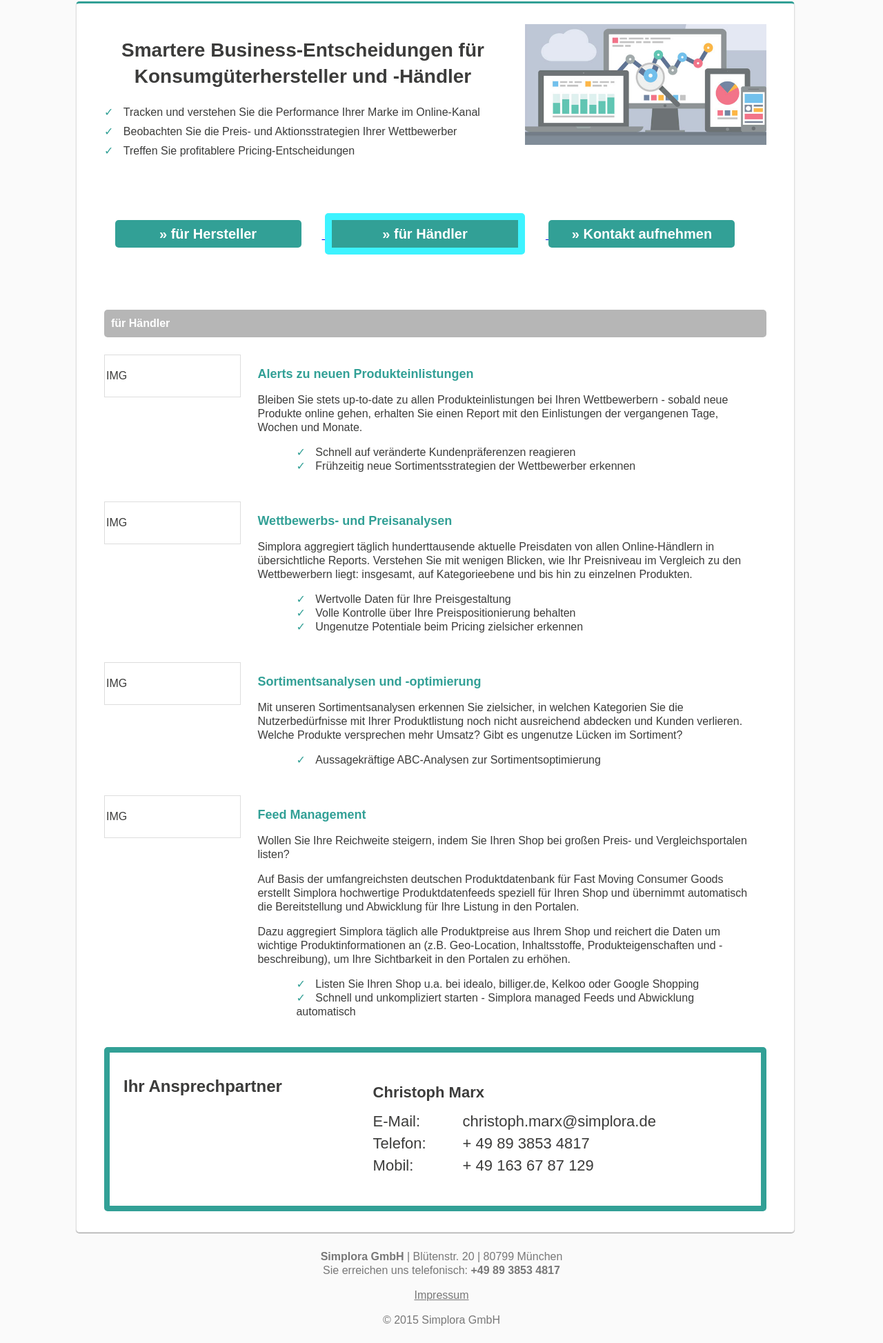
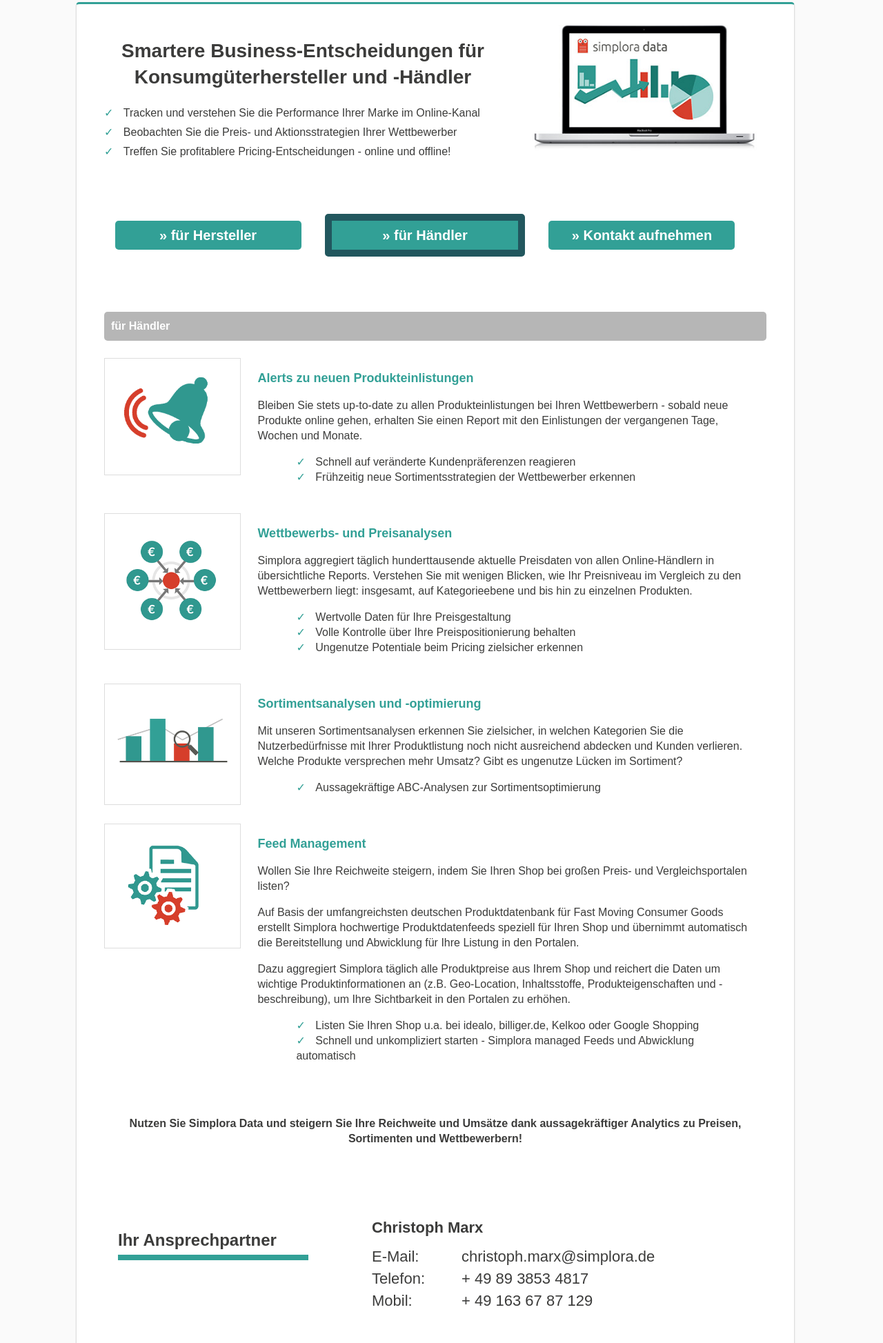
Before and after one commit to smpla/brands, a plain HTML site: page haendler.html in a window 1280 px wide. Shown: the part 73-2020 px from the top of the page at 69% size. Drawn offline with Linux system fonts and the light colour scheme.

Commit message:
added icons

```diff
--- a/haendler.html
+++ b/haendler.html
@@ -12,7 +12,7 @@
   <body class='haendler'>
     <div id='wrapper'>
       <div id='header'>
-        <a href="/"><img class="logo" src="images/simplora_data_logo_300px.png" />
+        <a href="/"><img src="images/simplora_data_logo_300px.png" />
         </a>
       </div>
       <div id='main-box'>
@@ -27,10 +27,10 @@
             <ul>
               <li>Tracken und verstehen Sie die Performance Ihrer Marke im Online-Kanal</li>
               <li>Beobachten Sie die Preis- und Aktionsstrategien Ihrer Wettbewerber</li>
-              <li>Treffen Sie profitablere Pricing-Entscheidungen</li>
+              <li>Treffen Sie profitablere Pricing-Entscheidungen - online und offline!</li>
             </ul>
           </div>
-          <img style="width: 350px; float:right;" src="images/analytics.jpg" />
+          <img style="width: 350px; float:right;" src="images/simplora_data_teaser.jpg" />
         </div>
         <div class='center' style='margin: 60px 0 80px 0;'>
           <a href="hersteller.html"><div class='button'>&raquo; für Hersteller</div>
@@ -44,7 +44,9 @@
           für Händler
         </div>
         <div class='offer first'>
-          <div class='offer-image'>IMG</div>
+          <div class='offer-image'>
+            <img src="images/offer_new_products.png" />
+          </div>
           <div class='offer-text'>
             <h3>Alerts zu neuen Produkteinlistungen</h3>
             <p>
@@ -58,7 +60,9 @@
           </div>
         </div>
         <div class='offer'>
-          <div class='offer-image'>IMG</div>
+          <div class='offer-image'>
+            <img src="images/offer_pricing.png" />
+          </div>
           <div class='offer-text'>
             <h3>Wettbewerbs- und Preisanalysen</h3>
             <p>
@@ -74,7 +78,9 @@
           </div>
         </div>
         <div class='offer'>
-          <div class='offer-image'>IMG</div>
+          <div class='offer-image'>
+            <img src="images/offer_sortiment.png" />
+          </div>
           <div class='offer-text'>
             <h3>Sortimentsanalysen und -optimierung</h3>
             <p>
@@ -88,7 +94,9 @@
           </div>
         </div>
         <div class='offer'>
-          <div class='offer-image'>IMG</div>
+          <div class='offer-image'>
+            <img src="images/offer_feeds.png" />
+          </div>
           <div class='offer-text'>
             <h3>Feed Management</h3>
             <p>
@@ -107,6 +115,12 @@
               <li>Schnell und unkompliziert starten - Simplora managed Feeds und Abwicklung automatisch</li>
             </ul>
           </div>
+        </div>
+        <div class='center cta'>
+          <b>
+            Nutzen Sie Simplora Data und steigern Sie Ihre Reichweite und Umsätze dank aussagekräftiger Analytics zu
+            Preisen, Sortimenten und Wettbewerbern!
+          </b>
         </div>
         <div id='contact-box'>
           <a name='contact'>
--- a/stylesheets/all.css
+++ b/stylesheets/all.css
@@ -1,11 +1,15 @@
 @charset "utf-8";
+
+/******************/
+/* general styles */
+/******************/
 
 body {
     background: #fafafa;
     color: #3c3c3b;
     /*font-family: "Lato",sans-serif;*/
     font-size: 16px;
-    line-height: 20px;
+    line-height: 22px;
 }
 
 h1 {
@@ -14,14 +18,14 @@
     text-align: center;
 }
 
+h2 {
+    margin: 45px 0;
+}
+
 h3 {
     font-size: 18px;
     font-weight: bold;
     color: #32a096;
-}
-
-p, li {
-    line-height: 20px;
 }
 
 ul {
@@ -39,6 +43,14 @@
     padding-left: 1em;
 }
 
+.center {
+    text-align: center;
+}
+
+/******************/
+/* basic elements: wrapper, header, footer, content */
+/******************/
+
 #wrapper {
     max-width: 1060px;
     margin: 0 auto;
@@ -47,37 +59,6 @@
 #header {
     max-width: 960px;
     margin: 10px 0 0 0;
-}
-
-#footer {
-    color: #787878;
-    text-align: center;
-    margin: 25px 0 10px 0;
-}
-
-#footer a {
-    color: #787878;
-}
-
-div#top-text {
-    width: 60%;
-    text-align: left;
-    float: left;
-}
-
-
-div#top-text ul {
-    padding-left: 0;
-    font-size: 16px;
-}
-
-div#top-text ul li {
-    padding-left: 0;
-    line-height: 28px;
-}
-
-img.logo {
-    /*width: 150px;*/
 }
 
 #main-box {
@@ -92,6 +73,70 @@
     padding: 30px 40px;
 }
 
+#footer {
+    color: #787878;
+    text-align: center;
+    margin: 25px 0 10px 0;
+}
+
+#footer a:link, a:visited {
+    color: #787878;
+}
+
+/******************/
+/* nav styles */
+/******************/
+
+#main-box a, a:link, a:visited {
+    color: #3c3c3b;
+    text-decoration: none;
+    font-weight: bold;
+}
+
+div.button {
+    display: inline-block;
+    width: 230px;
+    margin-right: 30px;
+    font-size: 20px;
+    font-weight: bold;
+    background-color: #32a096;
+    color: #fff;
+    padding: 10px 20px;
+    border-radius: 5px;
+    text-align: center;
+}
+
+div.button a, a:link, a:visited {
+    color: #fff;
+    text-decoration: none;
+}
+
+div.button.active {
+    border: 10px solid #22575e;
+}
+
+/******************/
+/* text/content styles */
+/******************/
+
+/* TEASER */
+div#top-text {
+    width: 60%;
+    text-align: left;
+    float: left;
+}
+
+div#top-text ul {
+    padding-left: 0;
+    font-size: 16px;
+}
+
+div#top-text ul li {
+    padding-left: 0;
+    line-height: 28px;
+}
+
+/* CONTENT */
 .subheader-box {
     margin: 25px 0;
     background-color: #b6b6b6;
@@ -103,10 +148,6 @@
 
 div.offer {
     margin: 0 0 25px 0;
-    /*max-width: 500px;*/
-    /*#margin-left: 30px;*/
-
-    /*display: inline-block;*/
 }
 
 div.offer-image {
@@ -128,35 +169,11 @@
     vertical-align: top;
 }
 
-div.button {
-    display: inline-block;
-    width: 230px;
-    margin-right: 30px;
-    font-size: 20px;
-    font-weight: bold;
-    background-color: #32a096;
-    color: #fff;
-    padding: 10px 20px;
-    border-radius: 5px;
-    text-align: center;
-}
-
-div.button a:link, a:visited {
-    color: #fff;
-    text-decoration: none;
-}
-
-div.button.active {
-    border: 10px solid #3df3ff;
-}
-
-.center {
-    text-align: center;
+div.cta {
+    margin: 60px 0;
 }
 
 div#contact-box {
-    border: 8px solid #32a096;
-    border-radius: 5px;
     padding: 20px;
     overflow: hidden;
 }
@@ -164,9 +181,11 @@
 div#contact-box h2 {
     float: left;
     width: 30%;
+    border-bottom: 8px solid #32a096;
+    padding-bottom: 10px;
 }
 
-div#contact-box p{
+div#contact-box p {
     width: 60%;
     font-size: 22px;
     line-height: 32px;
```
Also changed, not shown: hersteller.html (+26 -15 lines), index.html (+9 -4 lines), images/offer_compliance.png (added), images/offer_feeds.png (added), images/offer_new_products.png (added), images/offer_placement.png (added), images/offer_pricing.png (added), images/offer_sortiment.png (added), images/offer_visibility.png (added), images/offer_wo_kaufen2.png (added), images/simplora_data_teaser.jpg (added).
